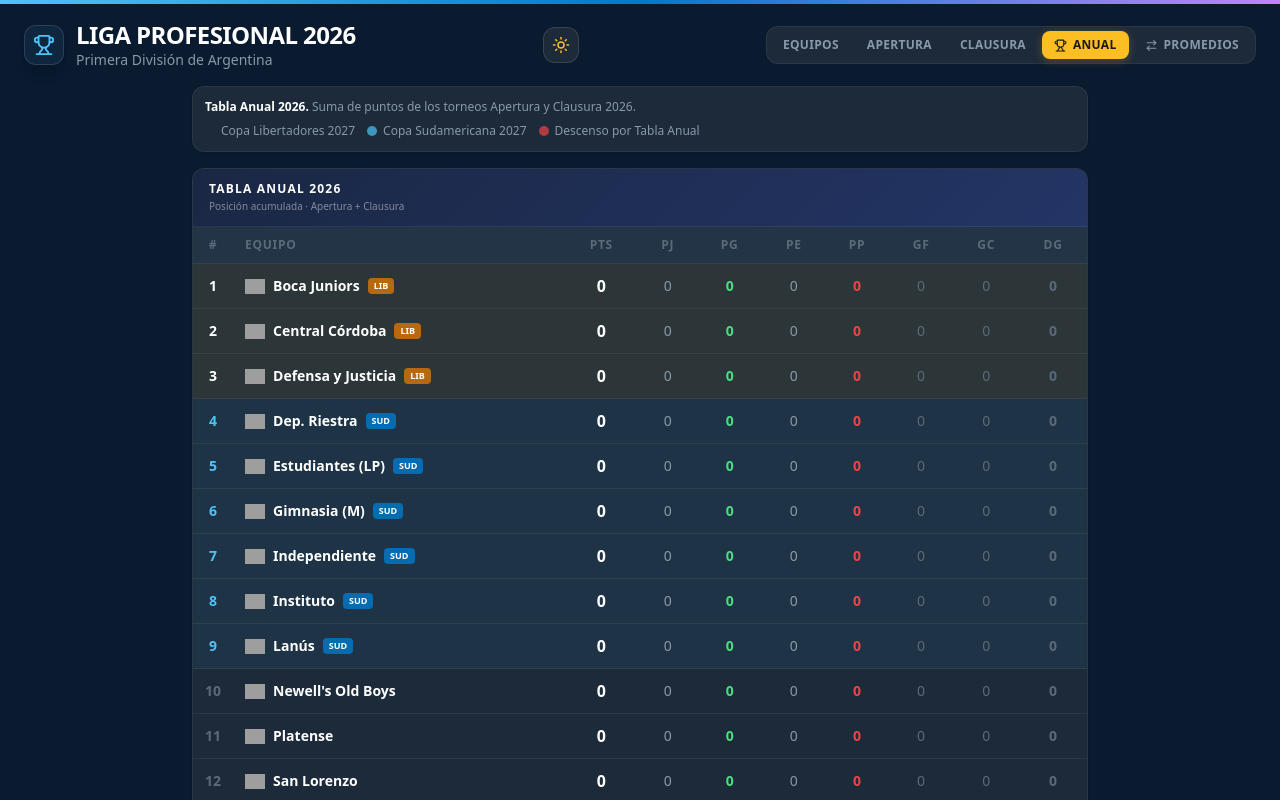
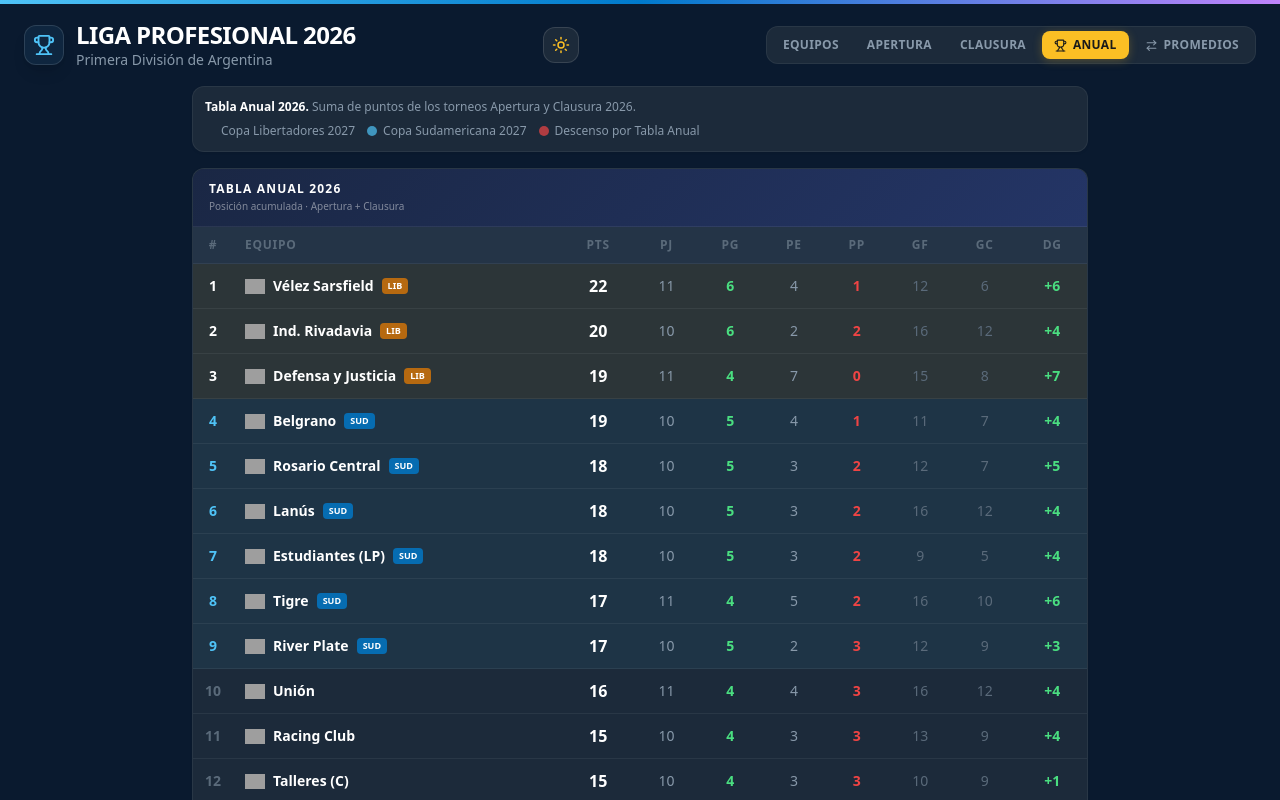
Before and after one commit to ganipa93/Temporada-2026, a Next.js app: page /annual in a window 1280 px wide. Shown: the top 800 px of the page. Built offline with nearby package versions, Linux system fonts and the light colour scheme; grey boxes are pictures that could not be loaded.

Commit message:
fix(annual): properly compute and update W/D/L for annual table

```diff
--- a/src/app/(tournament)/annual/page.tsx
+++ b/src/app/(tournament)/annual/page.tsx
@@ -2,8 +2,13 @@
 
 import { useTournament } from '@/hooks/useTournament';
 import { AnnualTable } from '@/components/AnnualTable';
+import { useMemo } from 'react';
 
 export default function AnnualPage() {
-    const { teams } = useTournament();
-    return <AnnualTable teams={teams} />;
+    const { getCombinedStats, matches } = useTournament();
+
+    // We useMemo to avoid recalculating the combined stats on every render unnecessarily
+    const annualTeams = useMemo(() => getCombinedStats(), [matches]);
+
+    return <AnnualTable teams={annualTeams} />;
 }
--- a/src/hooks/useTournament.ts
+++ b/src/hooks/useTournament.ts
@@ -359,12 +359,16 @@ export const useTournament = () => {
             const h = currentStatsMap[homeId];
             if (h) {
                 h.played++; h.gf += m.homeScore; h.gc += m.awayScore; h.goalDiff = h.gf - h.gc;
-                if (m.homeScore > m.awayScore) { h.pts += 3; } else if (m.homeScore === m.awayScore) { h.pts += 1; }
+                if (m.homeScore > m.awayScore) { h.pts += 3; h.won++; }
+                else if (m.homeScore === m.awayScore) { h.pts += 1; h.drawn++; }
+                else { h.lost++; }
             }
             const a = currentStatsMap[awayId];
             if (a) {
                 a.played++; a.gf += m.awayScore; a.gc += m.homeScore; a.goalDiff = a.gf - a.gc;
-                if (m.awayScore > m.homeScore) { a.pts += 3; } else if (m.awayScore === m.homeScore) { a.pts += 1; }
+                if (m.awayScore > m.homeScore) { a.pts += 3; a.won++; }
+                else if (m.awayScore === m.homeScore) { a.pts += 1; a.drawn++; }
+                else { a.lost++; }
             }
         });
 
```
